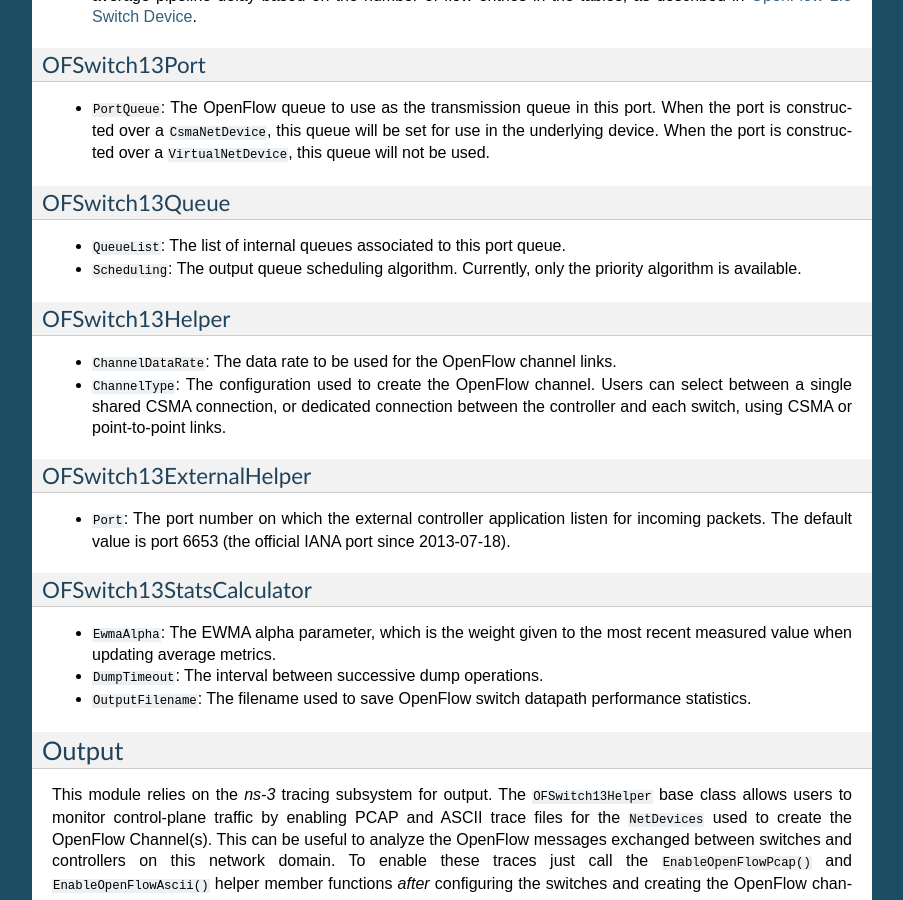
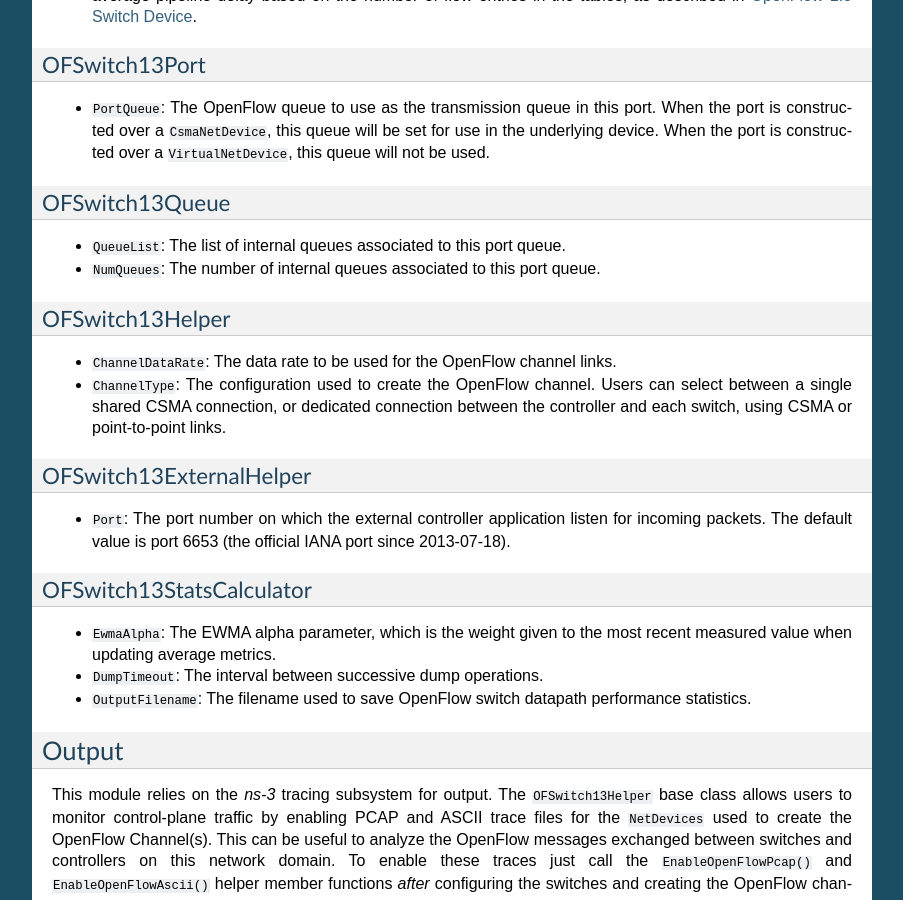
Before and after one commit to ljerezchaves/ofswitch13, a Sphinx documentation site: the page built from doc/source/ofswitch13-usage.rst, in a window 1280 px wide and 900 px high, scrolled down 5244 px. Shown: the whole window, without its empty margins (198-1101 px from the left). Built offline with Sphinx 7.4.7, drawn with Linux system fonts in a browser that asks for light colours; formulas are drawn with MathJax 3.

Commit message:
Including the OFSwitch13Queue::NumQueues attribute allowing users to define the number of output queues available for use.

```diff
--- a/doc/source/ofswitch13-usage.rst
+++ b/doc/source/ofswitch13-usage.rst
@@ -368,8 +368,7 @@ OFSwitch13Queue
 
 * ``QueueList``: The list of internal queues associated to this port queue.
 
-* ``Scheduling``: The output queue scheduling algorithm. Currently, only the
-  priority algorithm is available.
+* ``NumQueues``: The number of internal queues associated to this port queue.
 
 OFSwitch13Helper
 ################
```
Also changed, not shown: 5 other files.
